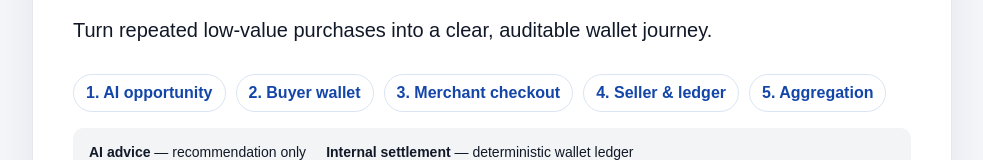
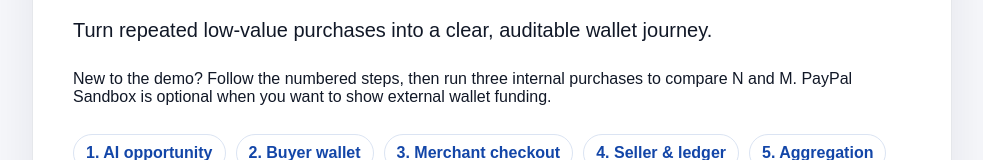
Before and after one commit to oikua66/ai-microwallet, a Next.js app: page / in a window 1280 px wide. Shown: the part 179-339 px from the top of the page, without its empty margins (148-1131 px from the left). Built offline with nearby package versions, Linux system fonts and the light colour scheme; no server answers.

Commit message:
H-008: AI Developer correction 6

```diff
--- a/app/page.tsx
+++ b/app/page.tsx
@@ -8,6 +8,7 @@ export default function Home() {
         <p className="eyebrow">PayPal AI Hackathon 2026 · Product demo</p>
         <h1>AI MicroWallet</h1>
         <p className="lead">Turn repeated low-value purchases into a clear, auditable wallet journey.</p>
+        <p>New to the demo? Follow the numbered steps, then run three internal purchases to compare N and M. PayPal Sandbox is optional when you want to show external wallet funding.</p>
         <nav className="journey-nav" aria-label="Demo journey">
           <a href="#opportunity">1. AI opportunity</a>
           <a href="#wallet">2. Buyer wallet</a>
```
